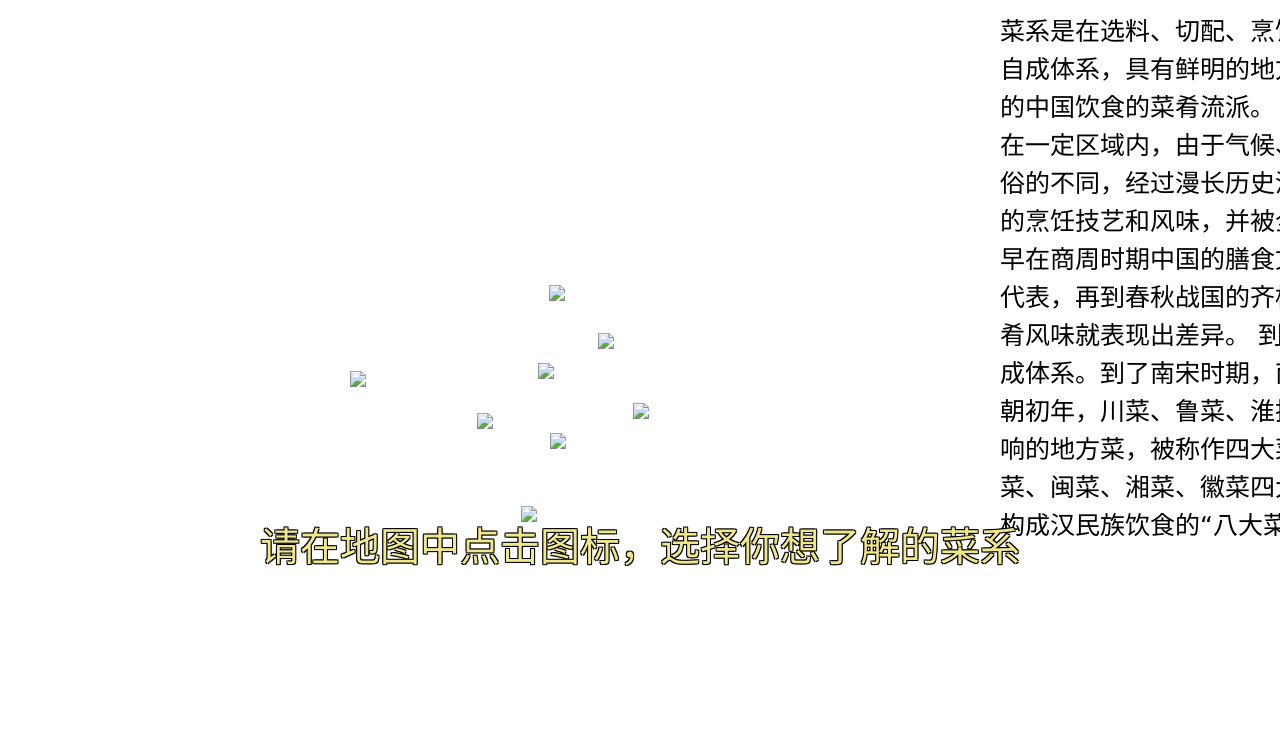
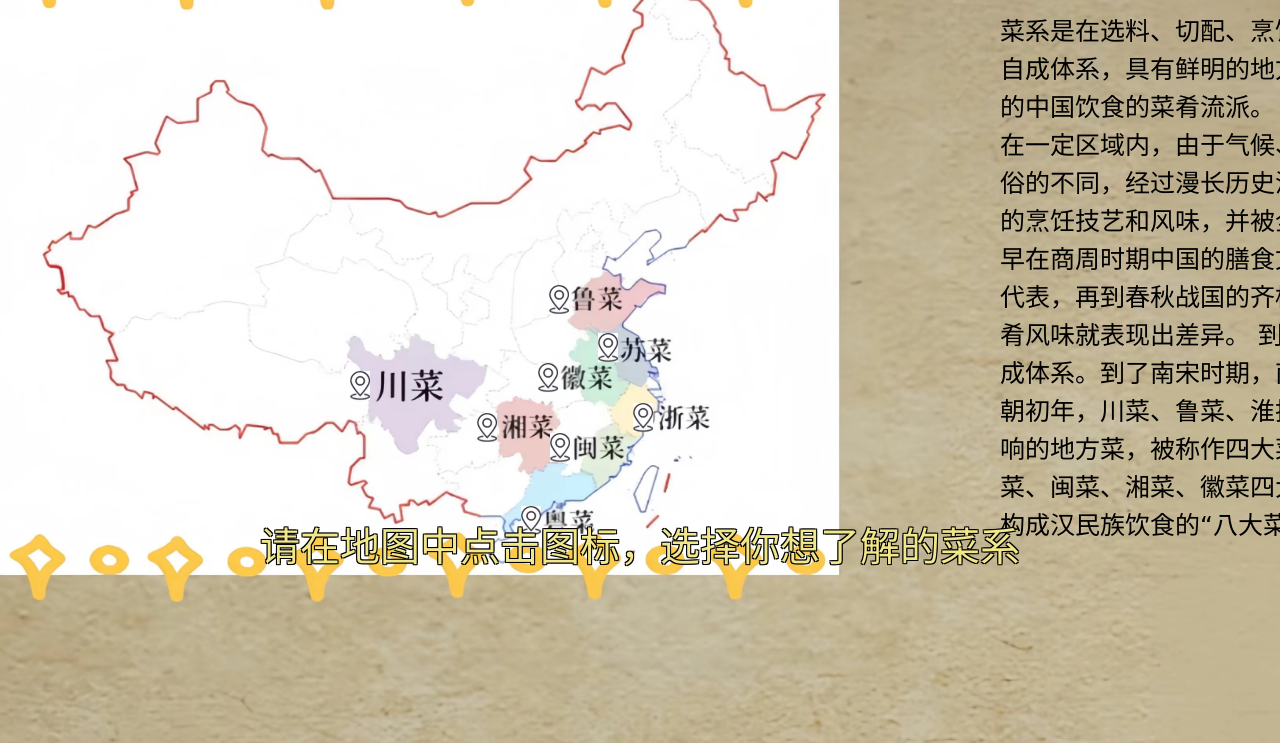
Before and after one commit to web-006/caixi, a plain HTML site: page map.html in a window 1280 px wide. Shown: the part 187-930 px from the top of the page. Drawn offline with Linux system fonts and the light colour scheme; a web font is replaced by a local one.

Commit message:
Update map.html

```diff
--- a/map.html
+++ b/map.html
@@ -16,7 +16,7 @@
 			}
 
 			.all{
-				background-image: url(img/map.jpg);2565px 1259px;
+				background-image: url(map.jpg);2565px 1259px;
 				width:100%;
 				height:930px;
 				background-size: cover;
@@ -73,7 +73,7 @@
 
 			}
 
-			.lucai img{
+	    .lucai img{
             	width:20px;
             	position: absolute;
             	margin: 472px 549px;
@@ -173,28 +173,28 @@
 				</div>
 			</div>
 			<div class="lucai">
-			    <a href="鲁菜.html" target="_self"><img src="img/tubiao.jpg"></a>
+			    <a href="鲁菜.html" target="_self"><img src="tubiao.jpg"></a>
 		    </div>
 		    <div class="sucai">
-			    <a href="苏菜.html" target="_self"><img src="img/tubiao.jpg"></a>
+			    <a href="苏菜.html" target="_self"><img src="tubiao.jpg"></a>
 		    </div>
 		    <div class="chuancai">
-			    <a href="川菜.html" target="_self"><img src="img/tubiao.jpg"></a>
+			    <a href="川菜.html" target="_self"><img src="tubiao.jpg"></a>
 		    </div>
 		    <div class="xiangcai">
-			    <a href="湘菜.html" target="_self"><img src="img/tubiao.jpg"></a>
+			    <a href="湘菜.html" target="_self"><img src="tubiao.jpg"></a>
 		    </div>
 		    <div class="huicai">
-			    <a href="徽菜.html" target="_self"><img src="img/tubiao.jpg"></a>
+			    <a href="徽菜.html" target="_self"><img src="tubiao.jpg"></a>
 		    </div>
 		    <div class="zhecai">
-			    <a href="浙菜.html" target="_self"><img src="img/tubiao.jpg"></a>
+			    <a href="浙菜.html" target="_self"><img src="tubiao.jpg"></a>
 		    </div>
 		    <div class="mincai">
-			    <a href="闽菜.html" target="_self"><img src="img/tubiao.jpg"></a>
+			    <a href="闽菜.html" target="_self"><img src="tubiao.jpg"></a>
 		    </div>
 		    <div class="yuecai">
-			    <a href="粤菜.html" target="_self"><img src="img/tubiao.jpg"></a>
+			    <a href="粤菜.html" target="_self"><img src="tubiao.jpg"></a>
 		    </div>
 		    <div class="text-with-outline" style="text-align: center; color: #F0E68C; font-size: 40px; position: absolute; bottom: 40px; width: 100%;">
     请在地图中点击图标，选择你想了解的菜系
```
